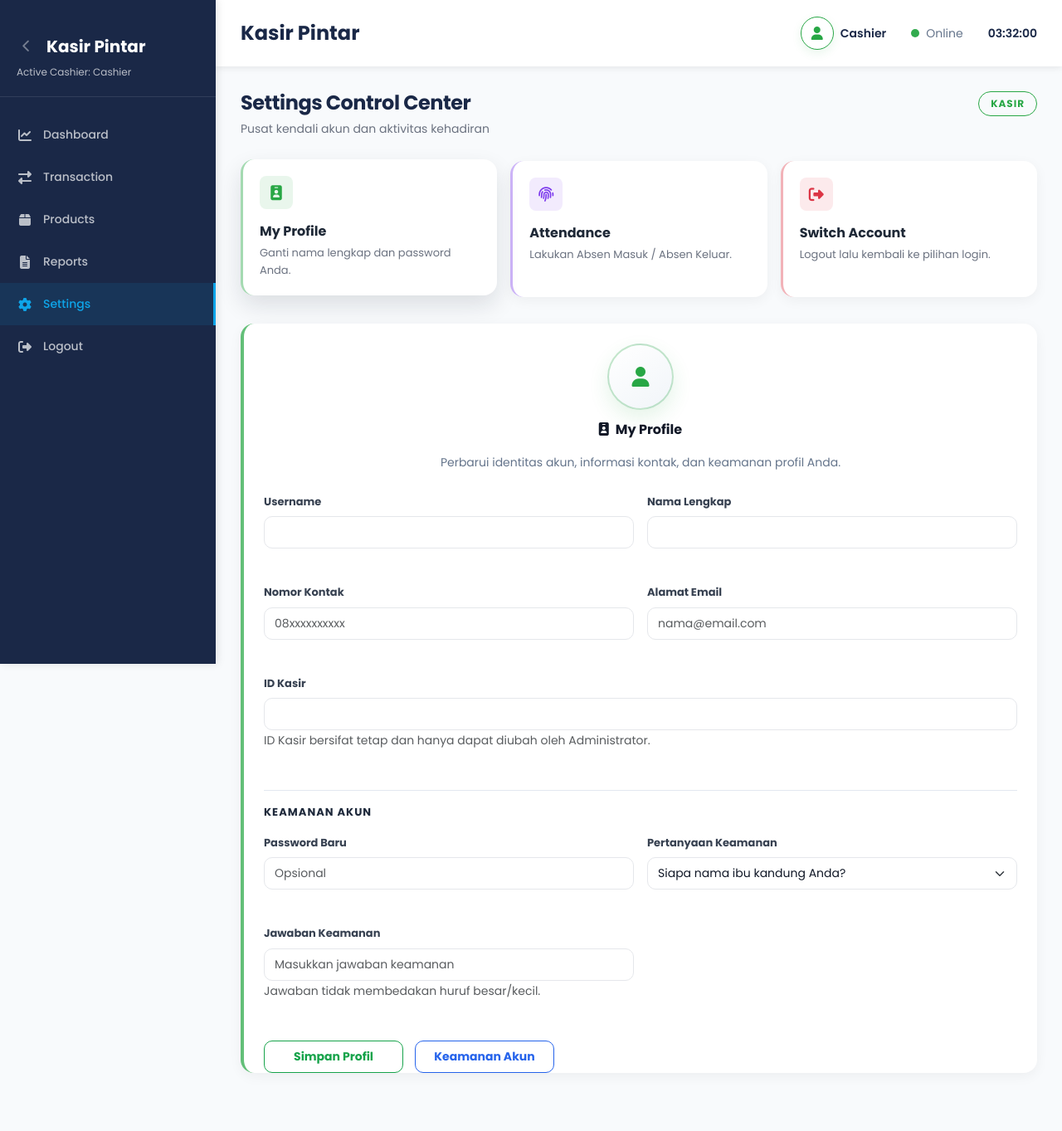
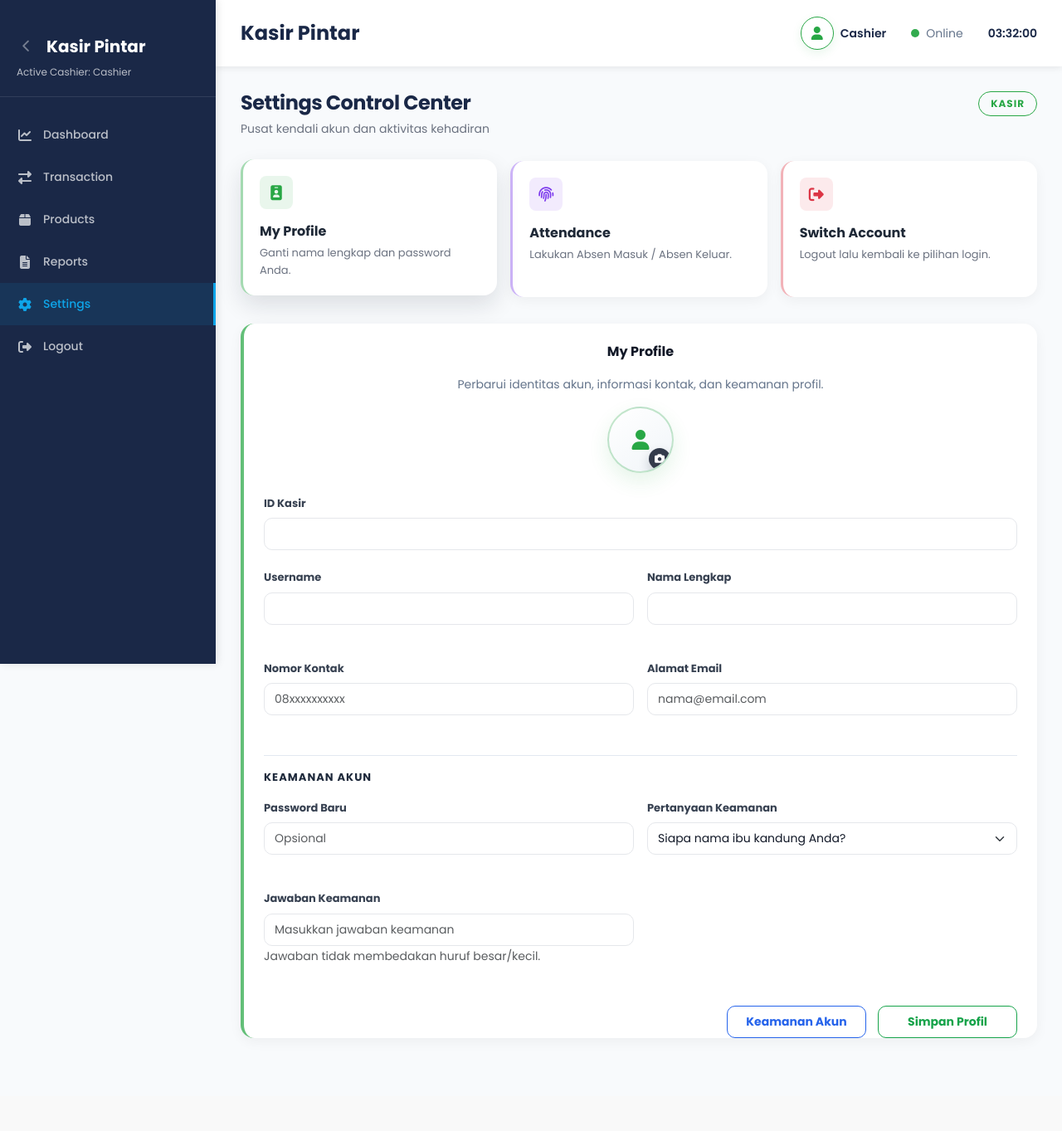
Before and after one commit to AdnanVoxy316/aplikasi-kasir, a PHP site: page /settings.php in a window 1280 px wide, after a click that opens the changed part. Shown: the whole page at 83% size. After the commit the page ends 1251 px from the top, so only its background shows below. Run offline with PHP 8.4, Linux system fonts and the light colour scheme; the visitor is signed in with stand-in values (Sample User, id 1); data comes from the database, SQL or seed files in the repository.

Commit message:
benerin fitur my profile di setting

```diff
--- a/assets/css/style.css
+++ b/assets/css/style.css
@@ -805,19 +805,10 @@ body.sidebar-collapsed .sidebar-toggle-btn--external {
   border-left-color: rgba(124, 58, 237, 0.68);
 }
 
-.settings-profile-header {
-  display: flex;
-  flex-direction: column;
-  align-items: center;
-  justify-content: center;
-  gap: 0.875rem;
-  margin-bottom: 1.5rem;
-  text-align: center;
-}
-
 .settings-profile-avatar {
   width: 5rem;
   height: 5rem;
+  position: relative;
   display: inline-flex;
   align-items: center;
   justify-content: center;
@@ -826,11 +817,61 @@ body.sidebar-collapsed .sidebar-toggle-btn--external {
   background: linear-gradient(145deg, #ffffff, #f1f5f9);
   color: #28a745;
   box-shadow: 0 0.625rem 1.5rem rgba(40, 167, 69, 0.12);
+  overflow: hidden;
 }
 
 .settings-profile-avatar i {
   font-size: 1.5rem;
   line-height: 1;
+}
+
+.settings-profile-avatar-image,
+.settings-profile-avatar-placeholder {
+  width: 100%;
+  height: 100%;
+  display: flex;
+  align-items: center;
+  justify-content: center;
+}
+
+.settings-profile-avatar-image {
+  object-fit: cover;
+}
+
+.settings-profile-avatar-upload {
+  position: absolute;
+  right: 0.125rem;
+  bottom: 0.125rem;
+  width: 1.625rem;
+  height: 1.625rem;
+  display: inline-flex;
+  align-items: center;
+  justify-content: center;
+  border-radius: 50%;
+  background: rgba(15, 23, 42, 0.84);
+  color: #ffffff;
+  cursor: pointer;
+  box-shadow: 0 0.375rem 0.875rem rgba(15, 23, 42, 0.2);
+  transition: all 0.3s ease;
+}
+
+.settings-profile-avatar-upload:hover {
+  background: rgba(37, 99, 235, 0.92);
+  transform: translateY(-0.0625rem);
+}
+
+.settings-profile-avatar-upload i {
+  font-size: 0.75rem;
+}
+
+.settings-profile-photo-block {
+  display: flex;
+  justify-content: center;
+  margin-bottom: 1.5rem;
+}
+
+.settings-profile-id-wrap {
+  margin-bottom: 1.25rem;
 }
 
 .settings-profile-heading h5 {
@@ -845,6 +886,11 @@ body.sidebar-collapsed .sidebar-toggle-btn--external {
   display: block;
   margin-top: 0.25rem;
   line-height: 1.5;
+}
+
+.settings-profile-heading--top {
+  margin-bottom: 1rem;
+  text-align: center;
 }
 
 .settings-profile-section {
@@ -867,6 +913,7 @@ body.sidebar-collapsed .sidebar-toggle-btn--external {
   flex-wrap: wrap;
   gap: 0.875rem;
   align-items: center;
+  justify-content: flex-end;
   margin-top: 1.5rem;
 }
 
@@ -895,8 +942,8 @@ body.sidebar-collapsed .sidebar-toggle-btn--external {
 
 .btn-profile-outline-save:hover,
 .btn-profile-outline-save:focus {
-  background-color: rgba(22, 163, 74, 0.08);
-  color: #15803d;
+  background-color: #16a34a;
+  color: #ffffff;
   border-color: #15803d;
 }
 
@@ -907,8 +954,8 @@ body.sidebar-collapsed .sidebar-toggle-btn--external {
 
 .btn-profile-outline-security:hover,
 .btn-profile-outline-security:focus {
-  background-color: rgba(37, 99, 235, 0.08);
-  color: #1d4ed8;
+  background-color: #2563eb;
+  color: #ffffff;
   border-color: #1d4ed8;
 }
 
--- a/assets/js/script.js
+++ b/assets/js/script.js
@@ -583,6 +583,35 @@
   }
 
   document.addEventListener("DOMContentLoaded", bindSettingsPanelToggle);
+})();
+
+/* --- SETTINGS PROFILE PHOTO PREVIEW LOGIC --- */
+(function settingsProfilePhotoLogic() {
+  function bindSettingsProfilePhotoLogic() {
+    const input = document.getElementById("profilePhotoInput");
+    const preview = document.getElementById("settingsProfileAvatarPreview");
+    const placeholder = document.getElementById(
+      "settingsProfileAvatarPlaceholder",
+    );
+
+    if (!(input instanceof HTMLInputElement) || !preview || !placeholder)
+      return;
+
+    input.addEventListener("change", () => {
+      const file = input.files && input.files[0] ? input.files[0] : null;
+      if (!file) return;
+
+      const reader = new FileReader();
+      reader.onload = (event) => {
+        preview.src = String(event.target?.result || "");
+        preview.classList.remove("hidden");
+        placeholder.classList.add("hidden");
+      };
+      reader.readAsDataURL(file);
+    });
+  }
+
+  document.addEventListener("DOMContentLoaded", bindSettingsProfilePhotoLogic);
 })();
 
 /* --- DASHBOARD LOGIC --- */
--- a/auth/login/login_admin.php
+++ b/auth/login/login_admin.php
@@ -17,7 +17,7 @@ if ($_SERVER['REQUEST_METHOD'] === 'POST') {
         $error_message = 'Username dan password wajib diisi.';
     } else {
         $safe_username = $conn->real_escape_string($username_value);
-        $query = "SELECT id, username, nama_lengkap, role, password, cashier_id, contact_number, email FROM users WHERE username = '$safe_username' AND role = 'admin' AND is_active = 1 LIMIT 1";
+        $query = "SELECT id, username, nama_lengkap, role, password, cashier_id, contact_number, email, profile_photo FROM users WHERE username = '$safe_username' AND role = 'admin' AND is_active = 1 LIMIT 1";
         $result = $conn->query($query);
 
         if ($result && $result->num_rows === 1) {
--- a/auth/login/login_cashier.php
+++ b/auth/login/login_cashier.php
@@ -22,7 +22,7 @@ if ($_SERVER['REQUEST_METHOD'] === 'POST') {
         $error_message = 'Username dan password wajib diisi.';
     } else {
         $safe_username = $conn->real_escape_string($username_value);
-        $query = "SELECT id, username, nama_lengkap, role, password, cashier_id, contact_number, email FROM users WHERE username = '$safe_username' AND role = 'kasir' AND is_active = 1 LIMIT 1";
+        $query = "SELECT id, username, nama_lengkap, role, password, cashier_id, contact_number, email, profile_photo FROM users WHERE username = '$safe_username' AND role = 'kasir' AND is_active = 1 LIMIT 1";
         $result = $conn->query($query);
 
         if ($result && $result->num_rows === 1) {
--- a/config/auth.php
+++ b/config/auth.php
@@ -39,6 +39,7 @@ function loginCashierSession(array $cashier) {
         'cashier_id' => (string) ($cashier['cashier_id'] ?? ''),
         'contact_number' => (string) ($cashier['contact_number'] ?? ''),
         'email' => (string) ($cashier['email'] ?? ''),
+        'profile_photo' => (string) ($cashier['profile_photo'] ?? ''),
     ];
 }
 
--- a/config/auth_bootstrap.php
+++ b/config/auth_bootstrap.php
@@ -18,6 +18,7 @@ function ensureAuthTablesAndSeedAdmin(mysqli $conn) {
         cashier_id VARCHAR(11) NULL,
         contact_number VARCHAR(30) NULL,
         email VARCHAR(150) NULL,
+        profile_photo VARCHAR(255) NULL,
         security_question VARCHAR(255) NULL,
         security_answer VARCHAR(255) NULL,
         is_active TINYINT(1) NOT NULL DEFAULT 1,
@@ -34,6 +35,7 @@ function ensureAuthTablesAndSeedAdmin(mysqli $conn) {
     ensureColumnExists($conn, 'users', 'cashier_id', "ALTER TABLE users ADD COLUMN cashier_id VARCHAR(11) NULL AFTER nama_lengkap");
     ensureColumnExists($conn, 'users', 'contact_number', "ALTER TABLE users ADD COLUMN contact_number VARCHAR(30) NULL AFTER cashier_id");
     ensureColumnExists($conn, 'users', 'email', "ALTER TABLE users ADD COLUMN email VARCHAR(150) NULL AFTER contact_number");
+    ensureColumnExists($conn, 'users', 'profile_photo', "ALTER TABLE users ADD COLUMN profile_photo VARCHAR(255) NULL AFTER email");
     ensureColumnExists($conn, 'users', 'security_question', "ALTER TABLE users ADD COLUMN security_question VARCHAR(255) NULL AFTER nama_lengkap");
     ensureColumnExists($conn, 'users', 'security_answer', "ALTER TABLE users ADD COLUMN security_answer VARCHAR(255) NULL AFTER security_question");
     ensureColumnExists($conn, 'users', 'is_active', "ALTER TABLE users ADD COLUMN is_active TINYINT(1) NOT NULL DEFAULT 1 AFTER nama_lengkap");
--- a/config/database.sql
+++ b/config/database.sql
@@ -15,6 +15,7 @@ CREATE TABLE IF NOT EXISTS users (
     cashier_id VARCHAR(11) NULL COMMENT 'Admin-managed cashier identifier',
     contact_number VARCHAR(30) NULL COMMENT 'Contact phone number',
     email VARCHAR(150) NULL COMMENT 'Email address',
+    profile_photo VARCHAR(255) NULL COMMENT 'Profile photo filename',
     security_question VARCHAR(255) NULL,
     security_answer VARCHAR(255) NULL,
     is_active TINYINT(1) NOT NULL DEFAULT 1,
--- a/login.php
+++ b/login.php
@@ -23,7 +23,7 @@ if ($_SERVER['REQUEST_METHOD'] === 'POST') {
         $error_message = 'Username dan password wajib diisi.';
     } else {
         $safe_username = $conn->real_escape_string($username_value);
-        $query = "SELECT id, username, nama_lengkap, role, password, cashier_id, contact_number, email FROM users WHERE username = '$safe_username' AND is_active = 1";
+        $query = "SELECT id, username, nama_lengkap, role, password, cashier_id, contact_number, email, profile_photo FROM users WHERE username = '$safe_username' AND is_active = 1";
         if ($role_filter !== '') {
             $safe_role = $conn->real_escape_string($role_filter);
             $query .= " AND role = '$safe_role'";
--- a/settings.php
+++ b/settings.php
@@ -110,6 +110,7 @@ if ($is_logged_in && $_SERVER['REQUEST_METHOD'] === 'POST') {
         $security_answer = trim($_POST['security_answer'] ?? '');
         $new_password = $_POST['new_password'] ?? '';
         $cashier_id_input = preg_replace('/\D/', '', (string) ($_POST['cashier_id'] ?? ''));
+        $profile_photo_file = $_FILES['profile_photo'] ?? null;
 
         if ($nama_lengkap === '') {
             $error_message = 'Nama lengkap wajib diisi.';
@@ -138,6 +139,51 @@ if ($is_logged_in && $_SERVER['REQUEST_METHOD'] === 'POST') {
                 "security_answer = '$safe_answer_hash'"
             ];
 
+            if ($profile_photo_file && ($profile_photo_file['error'] ?? UPLOAD_ERR_NO_FILE) !== UPLOAD_ERR_NO_FILE) {
+                if (($profile_photo_file['error'] ?? UPLOAD_ERR_OK) !== UPLOAD_ERR_OK) {
+                    $error_message = 'Gagal mengunggah foto profil.';
+                } else {
+                    $allowed_extensions = ['jpg', 'jpeg', 'png', 'webp', 'gif'];
+                    $original_name = (string) ($profile_photo_file['name'] ?? '');
+                    $file_extension = strtolower(pathinfo($original_name, PATHINFO_EXTENSION));
+                    $tmp_name = (string) ($profile_photo_file['tmp_name'] ?? '');
+                    $image_info = $tmp_name !== '' ? @getimagesize($tmp_name) : false;
+
+                    if (!in_array($file_extension, $allowed_extensions, true) || $image_info === false) {
+                        $error_message = 'File foto profil harus berupa gambar yang valid.';
+                    } else {
+                        $existing_photo_result = $conn->query("SELECT profile_photo FROM users WHERE id = $current_user_id LIMIT 1");
+                        $existing_photo = '';
+                        if ($existing_photo_result && $existing_photo_result->num_rows === 1) {
+                            $existing_photo = (string) ($existing_photo_result->fetch_assoc()['profile_photo'] ?? '');
+                        }
+
+                        $new_profile_photo = sprintf(
+                            'profile_%d_%s.%s',
+                            $current_user_id,
+                            bin2hex(random_bytes(4)),
+                            $file_extension,
+                        );
+                        $target_directory = __DIR__ . '/assets/img/';
+                        $target_path = $target_directory . $new_profile_photo;
+
+                        if (!move_uploaded_file($tmp_name, $target_path)) {
+                            $error_message = 'Foto profil tidak dapat disimpan.';
+                        } else {
+                            if ($existing_photo !== '' && $existing_photo !== $new_profile_photo) {
+                                $existing_path = $target_directory . basename($existing_photo);
+                                if (is_file($existing_path)) {
+                                    @unlink($existing_path);
+                                }
+                            }
+
+                            $safe_profile_photo = $conn->real_escape_string($new_profile_photo);
+                            $updates[] = "profile_photo = '$safe_profile_photo'";
+                        }
+                    }
+                }
+            }
+
             if ($is_admin) {
                 if (!preg_match('/^\d{11}$/', $cashier_id_input)) {
                     $error_message = 'ID Kasir harus terdiri dari 11 digit angka.';
@@ -164,7 +210,7 @@ if ($is_logged_in && $_SERVER['REQUEST_METHOD'] === 'POST') {
             if ($error_message === '') {
                 $query = "UPDATE users SET " . implode(', ', $updates) . " WHERE id = $current_user_id LIMIT 1";
                 if ($conn->query($query)) {
-                    $fresh = $conn->query("SELECT id, username, nama_lengkap, role, cashier_id, contact_number, email FROM users WHERE id = $current_user_id LIMIT 1");
+                    $fresh = $conn->query("SELECT id, username, nama_lengkap, role, cashier_id, contact_number, email, profile_photo FROM users WHERE id = $current_user_id LIMIT 1");
                     if ($fresh && $fresh->num_rows === 1) {
                         loginCashierSession($fresh->fetch_assoc());
                         $current_user = getCurrentCashier();
@@ -373,10 +419,11 @@ $current_user_profile = [
     'cashier_id' => (string) ($current_user['cashier_id'] ?? ''),
     'contact_number' => (string) ($current_user['contact_number'] ?? ''),
     'email' => (string) ($current_user['email'] ?? ''),
+    'profile_photo' => (string) ($current_user['profile_photo'] ?? ''),
 ];
 
 if ($is_logged_in) {
-    $user_profile_result = $conn->query("SELECT username, nama_lengkap, cashier_id, contact_number, email, security_question FROM users WHERE id = $current_user_id LIMIT 1");
+    $user_profile_result = $conn->query("SELECT username, nama_lengkap, cashier_id, contact_number, email, profile_photo, security_question FROM users WHERE id = $current_user_id LIMIT 1");
     if ($user_profile_result && $user_profile_result->num_rows === 1) {
         $user_profile_row = $user_profile_result->fetch_assoc();
         $current_user_profile['username'] = (string) ($user_profile_row['username'] ?? $current_user_profile['username']);
@@ -384,6 +431,7 @@ if ($is_logged_in) {
         $current_user_profile['cashier_id'] = (string) ($user_profile_row['cashier_id'] ?? '');
         $current_user_profile['contact_number'] = (string) ($user_profile_row['contact_number'] ?? '');
         $current_user_profile['email'] = (string) ($user_profile_row['email'] ?? '');
+        $current_user_profile['profile_photo'] = (string) ($user_profile_row['profile_photo'] ?? '');
         $saved_question = trim((string) ($user_profile_row['security_question'] ?? ''));
         if (in_array($saved_question, $security_question_options, true)) {
             $selected_security_question = $saved_question;
@@ -474,18 +522,39 @@ if ($is_logged_in) {
 
         <?php if ($is_logged_in) { ?>
             <div class="panel settings-panel settings-panel--profile" id="my-profile" data-settings-panel="my-profile" aria-hidden="true">
-                <div class="settings-profile-header">
-                    <div class="settings-profile-avatar" aria-hidden="true">
-                        <i class="fas fa-user"></i>
+                <form method="POST" action="settings.php" class="settings-form settings-profile-form" enctype="multipart/form-data">
+                    <input type="hidden" name="action" value="update_my_profile">
+
+                    <div class="settings-profile-heading settings-profile-heading--top">
+                        <h5>My Profile</h5>
+                        <small>Perbarui identitas akun, informasi kontak, dan keamanan profil.</small>
                     </div>
-                    <div class="settings-profile-heading">
-                        <h5><i class="fas fa-id-badge me-2"></i>My Profile</h5>
-                        <small>Perbarui identitas akun, informasi kontak, dan keamanan profil Anda.</small>
+
+                    <div class="settings-profile-photo-block">
+                        <div class="settings-profile-avatar">
+                            <?php if (!empty($current_user_profile['profile_photo'])) { ?>
+                                <img src="assets/img/<?php echo htmlspecialchars($current_user_profile['profile_photo']); ?>" alt="Foto Profil" class="settings-profile-avatar-image" id="settingsProfileAvatarPreview">
+                                <div class="settings-profile-avatar-placeholder hidden" id="settingsProfileAvatarPlaceholder" aria-hidden="true">
+                                    <i class="fas fa-user"></i>
+                                </div>
+                            <?php } else { ?>
+                                <img src="" alt="Foto Profil" class="settings-profile-avatar-image hidden" id="settingsProfileAvatarPreview">
+                                <div class="settings-profile-avatar-placeholder" id="settingsProfileAvatarPlaceholder" aria-hidden="true">
+                                    <i class="fas fa-user"></i>
+                                </div>
+                            <?php } ?>
+
+                            <label for="profilePhotoInput" class="settings-profile-avatar-upload" aria-label="Ubah foto profil">
+                                <i class="fas fa-camera"></i>
+                            </label>
+                        </div>
+                        <input type="file" class="hidden" id="profilePhotoInput" name="profile_photo" accept="image/jpeg,image/png,image/webp,image/gif">
                     </div>
-                </div>
 
-                <form method="POST" action="settings.php" class="settings-form settings-profile-form">
-                    <input type="hidden" name="action" value="update_my_profile">
+                    <div class="settings-profile-id-wrap">
+                        <label class="form-label">ID Kasir</label>
+                        <input type="text" class="form-control" name="cashier_id" inputmode="numeric" maxlength="11" pattern="\d{11}" value="<?php echo htmlspecialchars($current_user_profile['cashier_id']); ?>" readonly>
+                    </div>
 
                     <div class="row g-3">
                         <div class="col-md-6">
@@ -503,11 +572,6 @@ if ($is_logged_in) {
                         <div class="col-md-6">
                             <label class="form-label">Alamat Email</label>
                             <input type="email" class="form-control" name="email" placeholder="nama@email.com" value="<?php echo htmlspecialchars($current_user_profile['email']); ?>">
-                        </div>
-                        <div class="col-12">
-                            <label class="form-label">ID Kasir</label>
-                            <input type="text" class="form-control" name="cashier_id" inputmode="numeric" maxlength="11" pattern="\d{11}" value="<?php echo htmlspecialchars($current_user_profile['cashier_id']); ?>" <?php echo $is_admin ? '' : 'readonly'; ?>>
-                            <small class="text-muted"><?php echo $is_admin ? 'Administrator dapat memperbarui ID Kasir 11 digit ini.' : 'ID Kasir bersifat tetap dan hanya dapat diubah oleh Administrator.'; ?></small>
                         </div>
                     </div>
 
@@ -537,8 +601,8 @@ if ($is_logged_in) {
                     </div>
 
                     <div class="settings-profile-actions">
+                        <button class="btn btn-profile-outline-security" type="button" data-settings-focus-target="#profileSecuritySection">Keamanan Akun</button>
                         <button class="btn btn-profile-outline-save" type="submit">Simpan Profil</button>
-                        <button class="btn btn-profile-outline-security" type="button" data-settings-focus-target="#profileSecuritySection">Keamanan Akun</button>
                     </div>
                 </form>
             </div>
```
